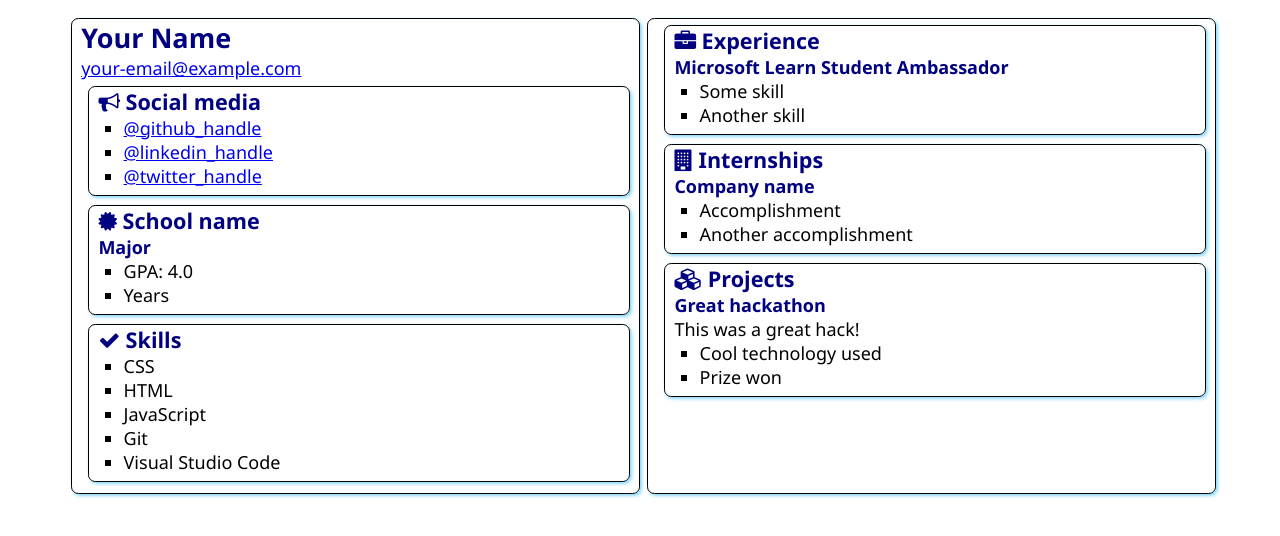
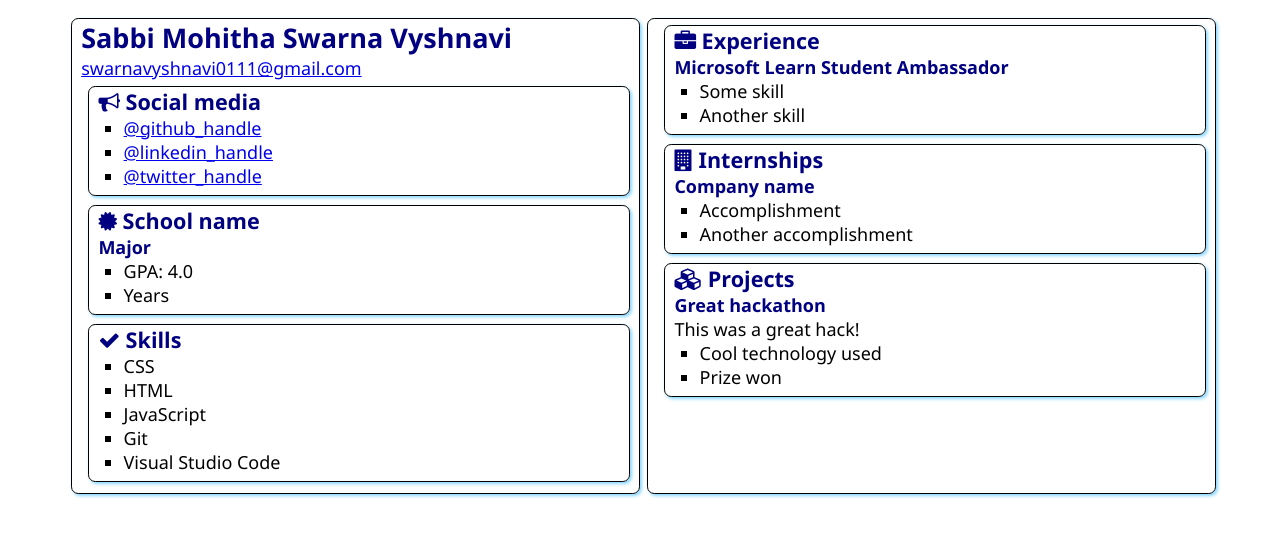
Before and after one commit to SwarnaVyshnavi/SATechnicalOnboarding, a plain HTML site: page src/index.html in a window 1280 px wide. Drawn offline with Linux system fonts and the light colour scheme.

Commit message:
Update index.html

```diff
--- a/src/index.html
+++ b/src/index.html
@@ -12,8 +12,8 @@
 <body>
     <main>
         <article class="box">
-            <h1>Your Name</h1>
-            <div><a href="mailto:your.email@example.com">your-email@example.com</a></div>
+            <h1>Sabbi Mohitha Swarna Vyshnavi</h1>
+            <div><a href="mailto:your.email@example.com">swarnavyshnavi0111@gmail.com</a></div>
 
             <section class="box">
                 <h2>
```
